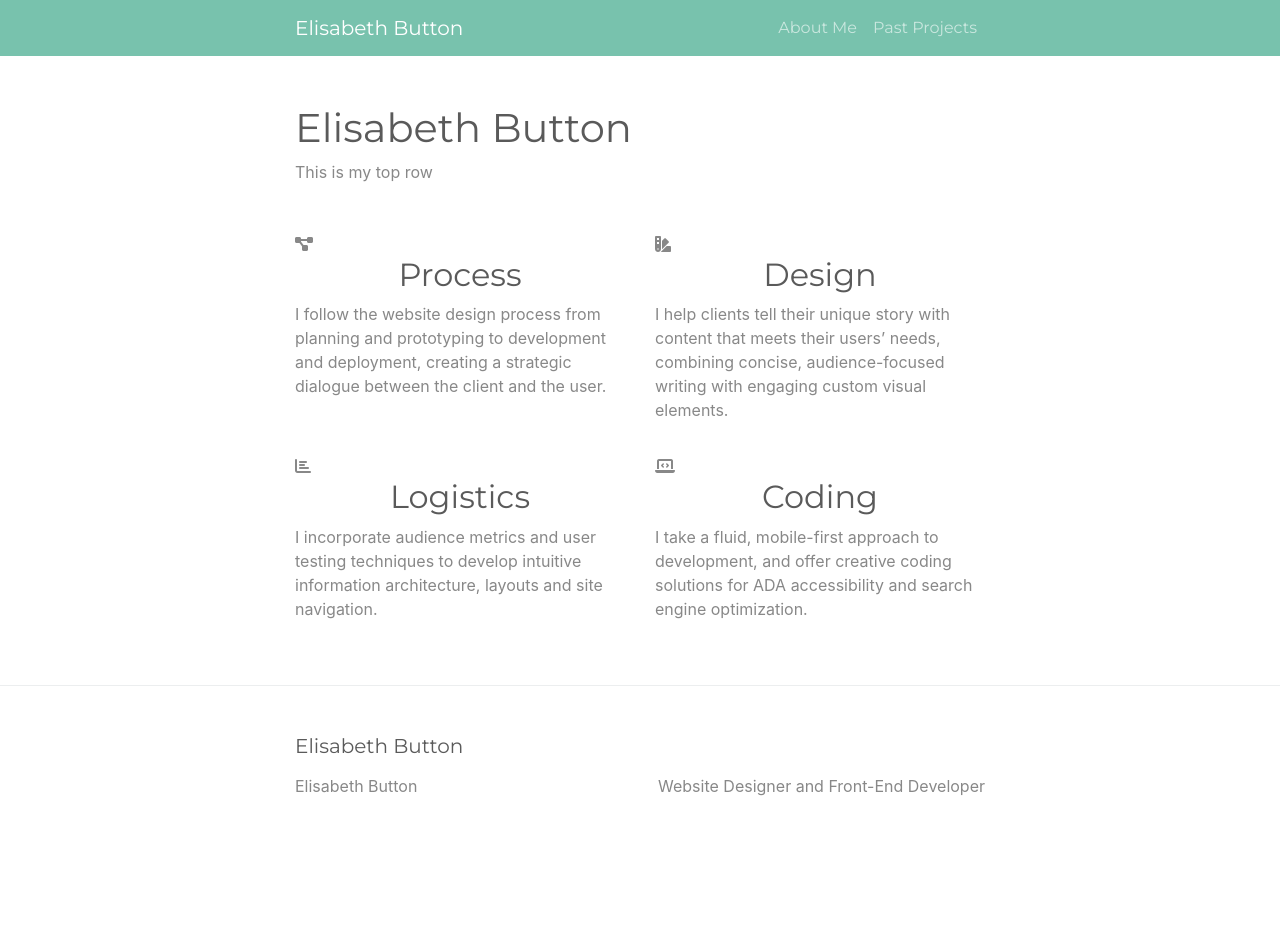
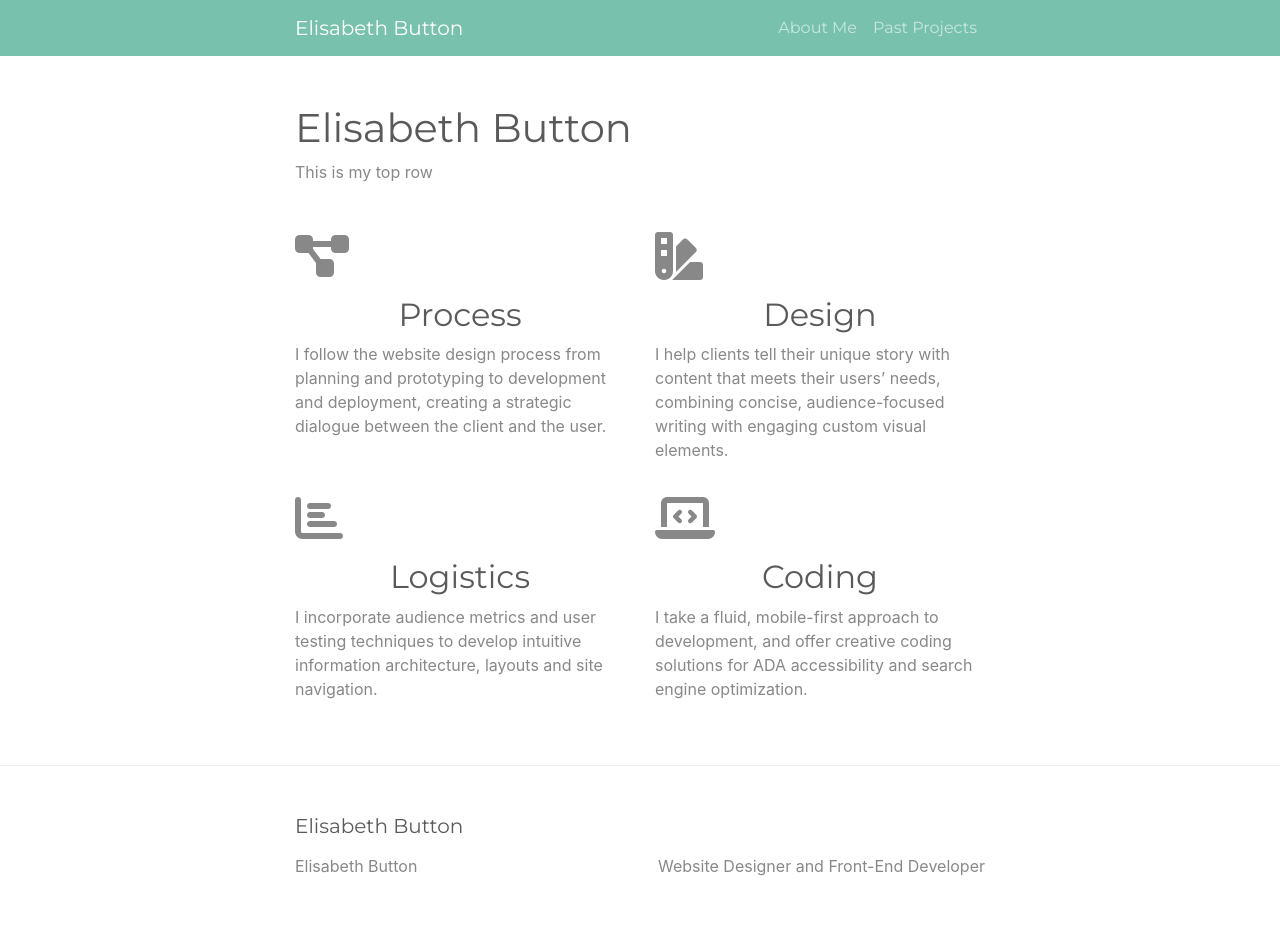
Before and after one commit to emsbutton/portfolio, a Jekyll site: the page built from index.html, in a window 1280 px wide. Built offline with Jekyll 4.4.1, drawn with Linux system fonts in a browser that asks for light colours; nearby versions of some CDN libraries; comment, search, counter and statistics services are not loaded; before the commit the page ends 900 px from its top, so only the background shows below that.

Commit message:
icon spacing, css

```diff
--- a/assets/main.scss
+++ b/assets/main.scss
@@ -7,3 +7,10 @@
 @import "syntax-highlighting";
 @import "bootstrap-4-jekyll/bootstrap-4-jekyll";
 @import "bootstrap_customization";
+
+
+.fa, .fas {
+    font-weight: 900;
+    font-size: 3rem;
+    padding-bottom: 1rem;
+}
--- a/index.html
+++ b/index.html
@@ -10,7 +10,7 @@ title: Elisabeth Button
 </div>
 <div class="row mt-3">
   <div class="col-lg-6 mt-3">
-    <i class="fas fa-project-diagram"></i>
+    <div class="icon"><i class="fas fa-project-diagram"></i></div>
 <h2 class="text-center">Process</h2>
 <p>I follow the website design process from planning and prototyping to development and deployment, creating a strategic dialogue between the client and the user.</p>
   </div>
```
